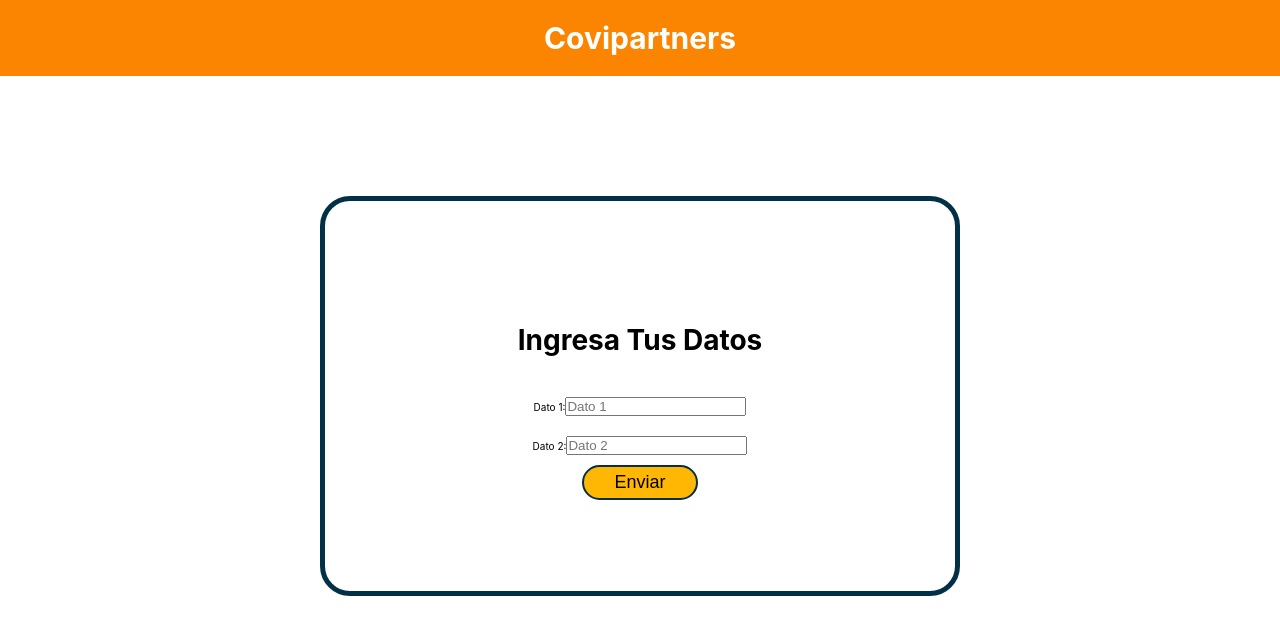
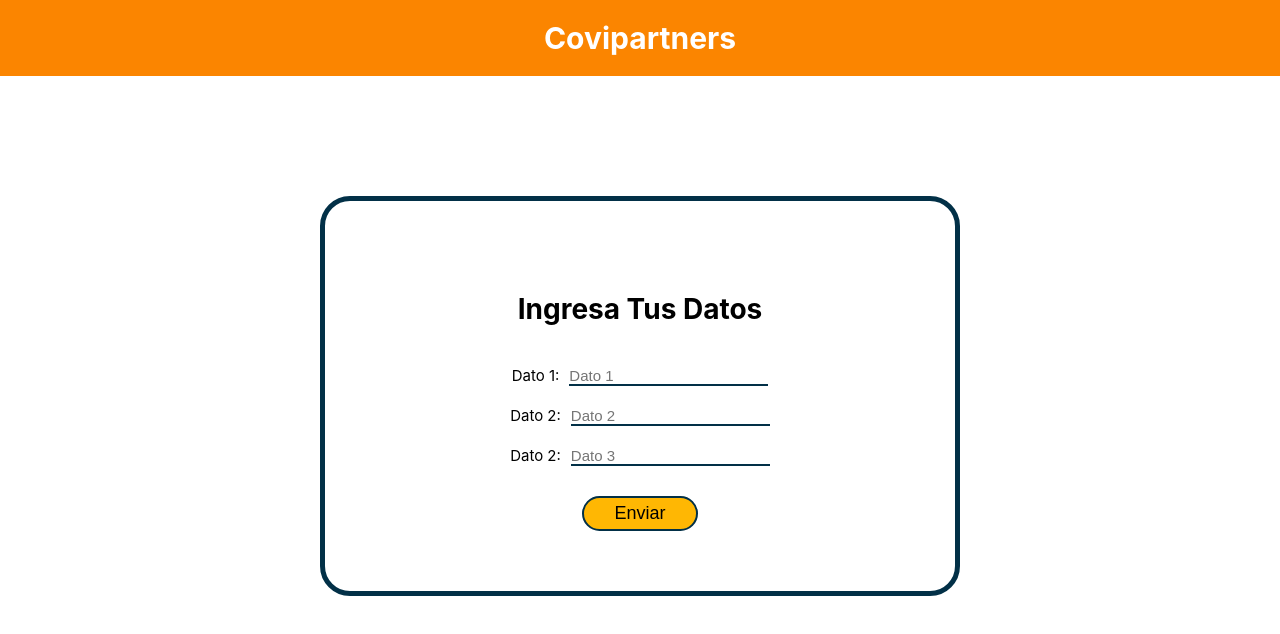
Before and after one commit to daniel692a/covidpartners_v2, a React (Create React App) app: page /consult in a window 1280 px wide. Shown: the top 634 px of the page. Built offline with nearby package versions, Linux system fonts and the light colour scheme.

Commit message:
Update form styles

```diff
--- a/src/components/Form/Form.css
+++ b/src/components/Form/Form.css
@@ -20,6 +20,7 @@
     padding: 3rem;
 }
 input[type=submit]{
+    margin-top: 2rem;
     padding: 0.5rem 3rem;
     font-size: 1.8rem;
     outline: none;
@@ -35,3 +36,14 @@ input[type=submit]:hover{
 .inputs {
     margin: 1rem 0;
 }
+input[type=text]{
+    border-top: 0px;
+    border-left: 0px;
+    border-right: 0px;
+    border-bottom: 2px solid #023047;
+    font-size: 1.5rem;
+}
+label span{
+    font-size: 1.5rem;
+    padding-right: 1rem;
+}
--- a/src/components/Form/Form.jsx
+++ b/src/components/Form/Form.jsx
@@ -14,6 +14,10 @@ const Form = () => {
                     <span>Dato 2:</span>
                     <input type="text" placeholder="Dato 2" name="d2" />
                 </label>
+                <label htmlFor="d3" className="inputs">
+                    <span>Dato 2:</span>
+                    <input type="text" placeholder="Dato 3" name="d3" />
+                </label>
                 <input type="submit" value="Enviar" />
             </form>
         </section>
```
